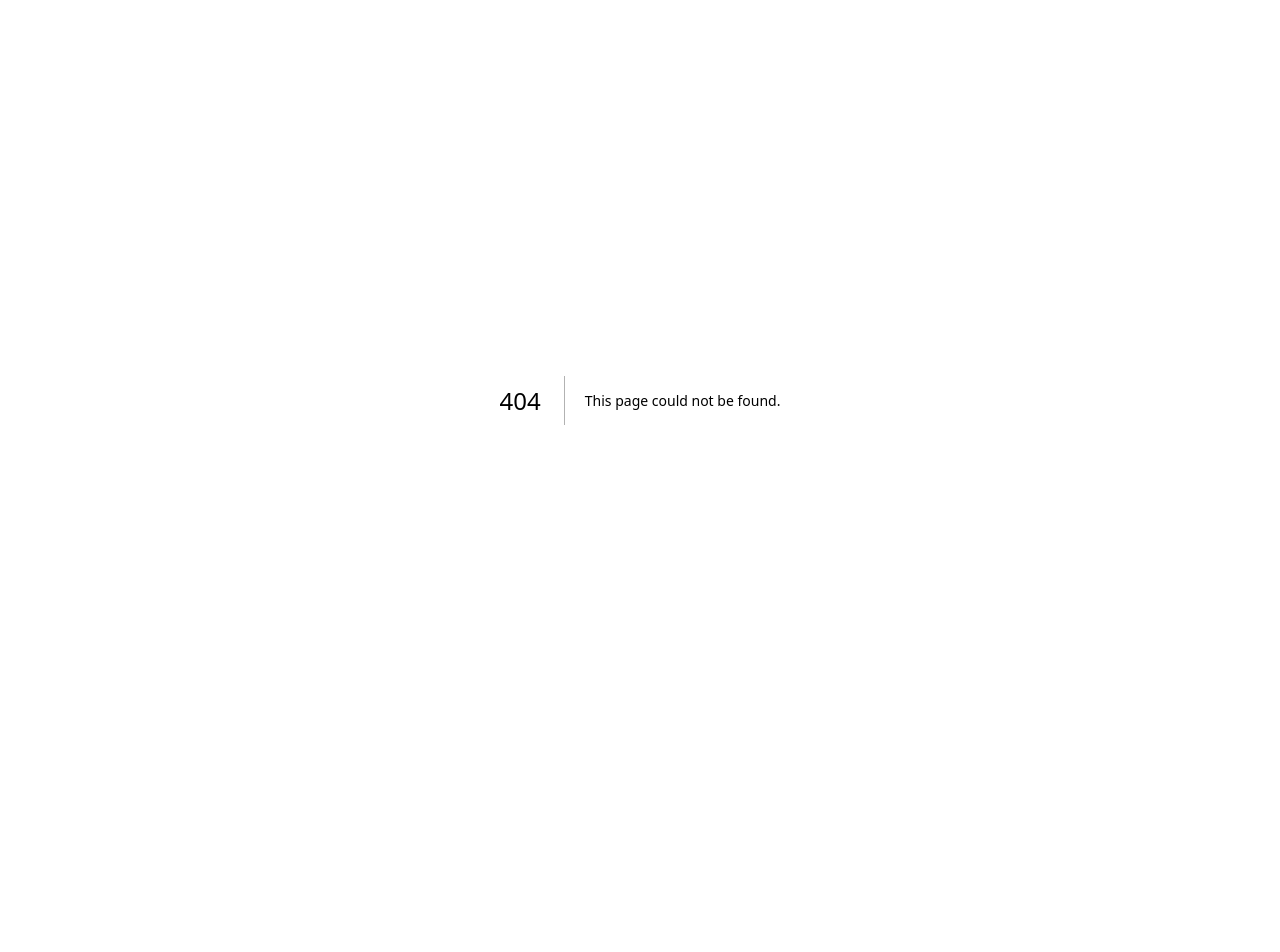
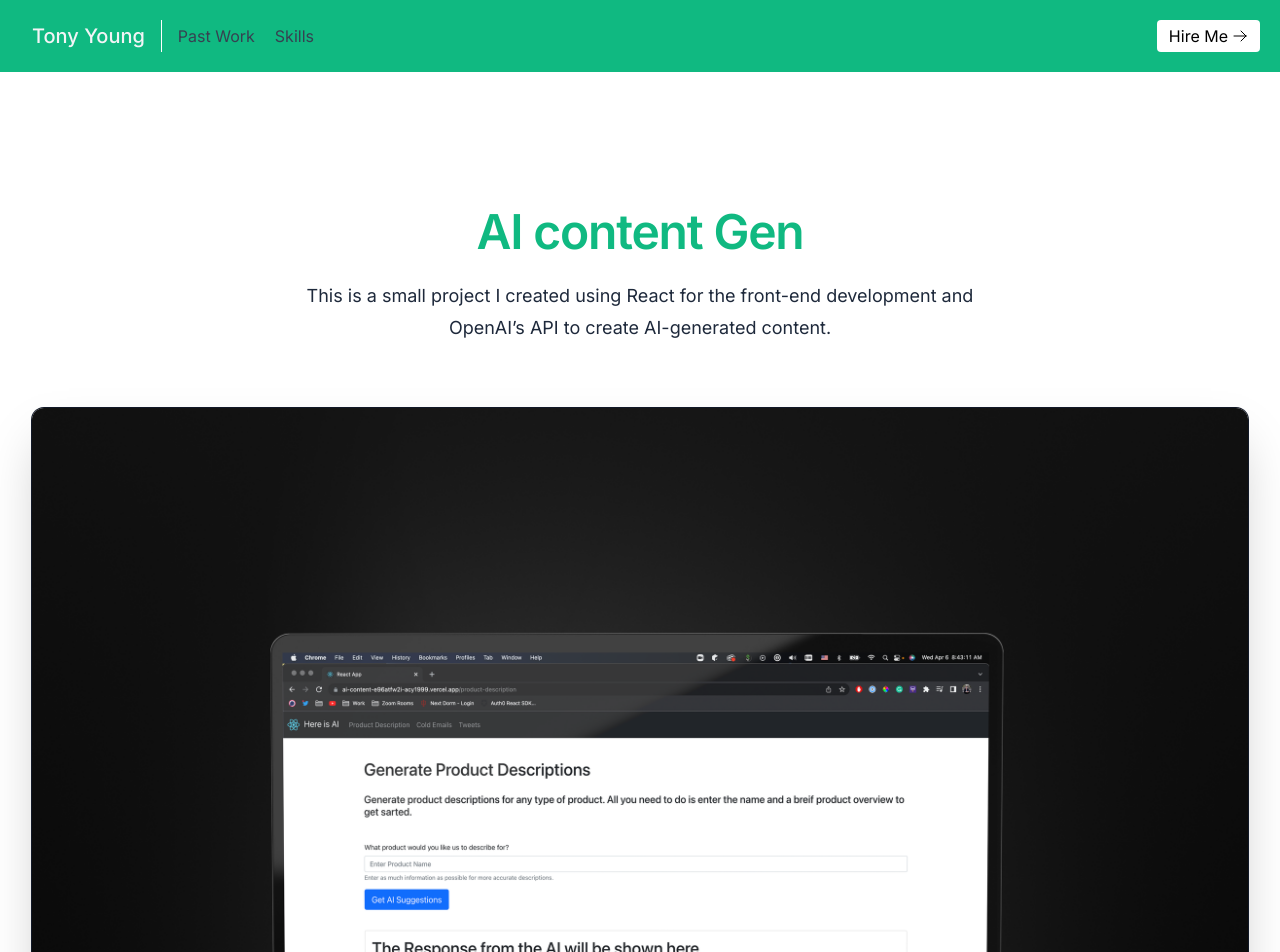
Before and after one commit to Acy1999/PortfolioSite, a Next.js app: page /projects/AI-content-gen in a window 1280 px wide. Before the commit this address had no page. Shown: the top 952 px of the page. Before the commit the page ends 800 px from the top, so only its background shows below. Built offline with nearby package versions, Linux system fonts and the light colour scheme.

Commit message:
Adding dynamic pages based on project selection

```diff
--- a/src/app/components/Navbar.tsx
+++ b/src/app/components/Navbar.tsx
@@ -6,15 +6,15 @@ export default function Navbar() {
     <header className="dark:bg-gray-800 bg-emerald-500 md:sticky top-0 z-10">
       <div className="container mx-auto flex flex-wrap p-5 flex-col md:flex-row items-center">
         <nav className="title-font font-medium dark:text-white text-gray-100 mb-4 md:mb-0">
-          <a href="#about" className="ml-3 text-xl">
+          <a href="/" className="ml-3 text-xl">
             Tony Young
           </a>
         </nav>
         <nav className="md:mr-auto md:ml-4 md:py-1 md:pl-4 md:border-l dark:md:border-gray-700 md:border-white	flex flex-wrap items-center text-base justify-center text-gray-700 dark:text-gray-400">
-          <a href="#projects" className="mr-5 hover:text-white">
+          <a href="/#projects" className="mr-5 hover:text-white">
             Past Work
           </a>
-          <a href="#skills" className="mr-5 hover:text-white">
+          <a href="/#skills" className="mr-5 hover:text-white">
             Skills
           </a>
         </nav>
--- a/src/app/components/Projects.tsx
+++ b/src/app/components/Projects.tsx
@@ -25,8 +25,8 @@ export default function Projects() {
         <div className="flex flex-wrap -m-4">
           {projects.map((project) => (
             <a
-              href={project.link}
-              key={project.image}
+              href={`/projects/${project.slug}`}
+              key={project.slug}
               className="sm:w-1/2 w-100 p-4"
             >
               <div className="flex relative">
--- a/src/app/data.tsx
+++ b/src/app/data.tsx
@@ -1,43 +1,73 @@
 export const projects = [
   {
+    slug: "SnipSave",
     title: "SnipSave",
     subtitle: "A convenient place to store code snippets",
     description:
       "SnipSave was acquired in mid 2023 by a close friend who asked me to update the branding, update design, as well as be a front end developer.",
-    image: "./snipsave-screenshot.png",
+    image: "/./snipsave-screenshot.png",
     link: "https://snipsave.com/",
+    bodyheader: "Built for Speed. Rebuilt for You.",
+    bodyCopy: [
+      "SnipSave makes storing and organizing code effortless — whether you're sorting by programming language or curating folders by topic. Originally developed with React, SnipSave was acquired in 2023 and completely reimagined from the ground up.",
+      "Now rebuilt with Next.js, the platform delivers a dramatically faster, smoother experience. Every interaction has been optimized for performance, without sacrificing safety or reliability. From faster load times to a cleaner, more intuitive interface, SnipSave is designed to keep you focused on what matters: your code.",
+    ],
+    tech: ["Next.JS", "Tailwind CSS", "Jenkins", "AWS", "MongoDB"],
   },
   {
+    slug: "tic-tac-toe",
     title: "Tic Tac Toe",
     subtitle: "Built in React",
     description:
       "Just a little tic-tac-toe game made for fun. This was made using HTML, CSS, and JavaScript. Nothing special.",
-    image: "./TicTacToe.png",
+    image: "/./TicTacToe.png",
     link: "https://tic-tac-toe-six-rho.vercel.app/",
+    bodyCopy: [""],
+    tech: ["Next.JS", "Tailwind CSS", "Jenkins", "AWS"],
   },
   {
+    slug: "AI-content-gen",
     title: "AI content Gen",
     subtitle: "Open AI + React",
     description:
       "This is a small project I created using React for the front-end development and OpenAI’s API to create AI-generated content.",
-    image: "./AI-Content-Gen-Mockup.png",
+    image: "/./AI-Content-Gen-Mockup.png",
     link: "https://ai-content-gen.vercel.app/",
+    bodyCopy: [""],
+    tech: ["Next.JS", "Tailwind CSS", "Jenkins", "AWS"],
   },
   {
+    slug: "next-dorm",
     title: "Next Dorm",
     subtitle: "Senior Capstone Project",
     description:
       "NextDorm is a web application geared toward streamlining the first-year experience for IU Freshmen and students living in dorms.",
-    image: "./NextDormLogin.png",
+    image: "/./NextDormLogin.png",
     link: "https://zion.luddy.indiana.edu/info-capstone-2022/next-dorm#project",
+    bodyCopy: [""],
+    tech: ["Next.JS", "Tailwind CSS", "Jenkins", "AWS"],
   },
   {
+    slug: "xtern-xpress",
     title: "Xtern Xpress",
     subtitle: "Xtern Internprogram",
     description:
       "Xtern Xpress was born of a design challenge for applying for an internship program through Techpoint Indy.",
-    image: "./XpressMockup.png",
+    image: "/./XpressMockup.png",
     link: "https://techpoint.org/xtern/",
+    bodyCopy: [""],
+    tech: [
+      "Next.JS",
+      "Tailwind CSS",
+      "Jenkins",
+      "AWS",
+      "test",
+      "test",
+      "test",
+      "test",
+      "test",
+      "test",
+    ],
   },
 ];
 export const skills = [
--- /dev/null
+++ b/src/app/projects/[slug]/page.tsx
@@ -0,0 +1,85 @@
+import { notFound } from "next/navigation";
+import { projects } from "@/app/data";
+import Image from "next/image";
+import Navbar from "@/app/components/Navbar";
+
+export async function generateStaticParams() {
+  return projects.map((project) => ({
+    slug: project.slug,
+  }));
+}
+
+export default function ProjectPage({ params }: { params: { slug: string } }) {
+  const project = projects.find((p) => p.slug === params.slug);
+
+  if (!project) return notFound();
+
+  return (
+    <main>
+      <Navbar />
+
+      <div className="dark:bg-gray-900 bg-white py-24 sm:py-32">
+        <div className="mx-auto max-w-7xl px-6 lg:px-8">
+          <div className="mx-auto max-w-2xl sm:text-center">
+            <p className="mt-2 text-pretty text-4xl font-semibold tracking-tight text-emerald-500 sm:text-balance sm:text-5xl">
+              {project.title}
+            </p>
+            <p className="mt-6 text-lg/8 dark:text-gray-300 text-slate-800">
+              {project.description}
+            </p>
+          </div>
+        </div>
+        <div className="relative overflow-hidden pt-16">
+          <div className="mx-auto max-w-7xl px-6 lg:px-8">
+            <Image
+              src={project.image}
+              alt={project.description}
+              width={2432}
+              height={1442}
+              className="mb-[-12%] rounded-xl shadow-2xl ring-1 dark:ring-white/10 ring-gray-900"
+            />
+            <div aria-hidden="true" className="relative">
+              <div className="absolute -inset-x-20 bottom-0 bg-gradient-to-t dark:from-gray-900 from-white pt-[7%]" />
+            </div>
+
+            {/* You can add more fields like tech stack, screenshots, etc. */}
+          </div>
+        </div>
+      </div>
+      <div className="bg-white dark:bg-gray-900">
+        <div className="mx-auto max-w-7xl px-4 sm:px-6 lg:px-8">
+          {/* We've used 3xl here, but feel free to try other max-widths based on your needs */}
+          <div className="mx-auto mb-6 max-w-3xl">
+            <div className="border-b border-gray-200 pb-5">
+              <h2 className="text-xl font-bold text-gray-800 dark:text-white mb-4">
+                {project.bodyheader}
+              </h2>
+            </div>
+            {project.bodyCopy.map((paragraph, index) => (
+              <p
+                key={index}
+                className="text-base leading-relaxed mb-4 dark:text-white pt-2"
+              >
+                {paragraph}
+              </p>
+            ))}
+            <h2 className="text-xl font-bold dark:text-white text-gray-800 mt-10 mb-4">
+              Technologies Used
+            </h2>
+
+            <div className="flex flex-wrap gap-2 mt-6 pb-6">
+              {project.tech.map((tech, index) => (
+                <span
+                  key={index}
+                  className="bg-gradient-to-br from-emerald-500 to-emerald-400 text-white text-sm px-4 py-1 rounded-full shadow-sm font-medium tracking-wide"
+                >
+                  {tech}
+                </span>
+              ))}
+            </div>
+          </div>
+        </div>
+      </div>
+    </main>
+  );
+}
```
